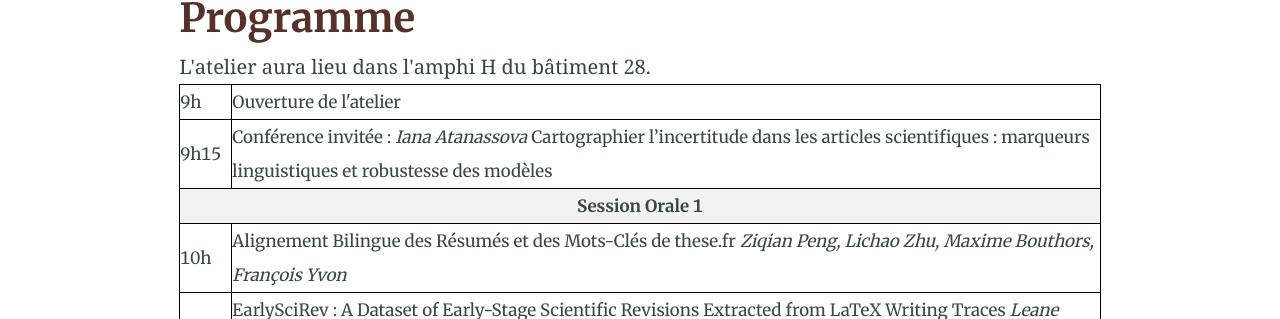
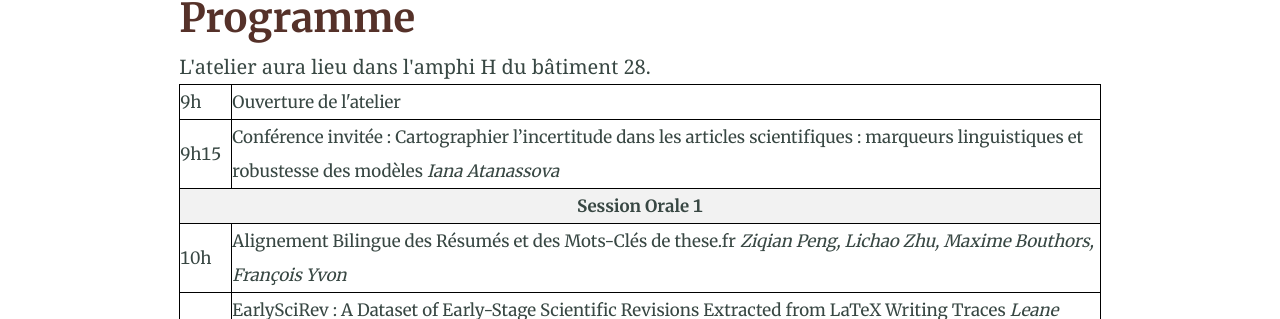
Before and after one commit to arts-workshop/arts-workshop.github.io, a Jekyll site: the page built from programme.md, in a window 1280 px wide. Shown: the part 120-439 px from the top of the page. Built offline with Jekyll 4.4.1, drawn with Linux system fonts in a browser that asks for light colours.

Commit message:
Reorder speaker name in conference description

```diff
--- a/programme.md
+++ b/programme.md
@@ -14,7 +14,7 @@ L'atelier aura lieu dans l'amphi H du bâtiment 28.
 
   <tr>
     <td style="border:1px solid black;">9h15</td>
-    <td style="border:1px solid black;">Conférence invitée : <em>Iana Atanassova</em> Cartographier l’incertitude dans les articles scientifiques : marqueurs linguistiques et robustesse des modèles </td>
+    <td style="border:1px solid black;">Conférence invitée : Cartographier l’incertitude dans les articles scientifiques : marqueurs linguistiques et robustesse des modèles <em>Iana Atanassova</em></td>
   </tr>
 
   <tr>
```
